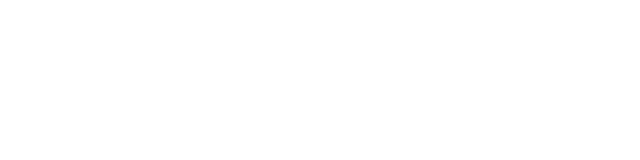
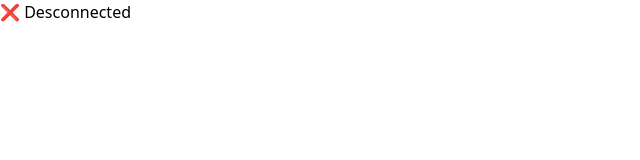
Before and after one commit to system-Barinda/React-project-of-learning, a React (Vite) app in the folder React_learning/: page / in a window 1280 px wide. Shown: the top 160 px of the page, without its empty margins (0-640 px from the left). Built offline with nearby package versions, Linux system fonts and the light colour scheme.

Commit message:
chore:done to make it better

```diff
--- a/React_learning/src/page/StatusBar.jsx
+++ b/React_learning/src/page/StatusBar.jsx
@@ -1,7 +1,7 @@
 import { useState, useEffect } from "react";
 
 export default function StatusBar(){
-    const[isOnline,setIsOnline] = useState(true)
+    const[isOnline,setIsOnline] = useState(false)
 
     useEffect(() => {
         function handleOnline(){
@@ -10,5 +10,14 @@ export default function StatusBar(){
         function handleOffline(){
             setIsOnline(false);
         }
-    })
+        window.addEventListener('online',handleOnline);
+        window.addEventListener('offline',handleOffline);
+
+        return () => {
+            window.removeEventListener('online',handleOnline);
+            window.removeEventListener('offline',handleOffline);
+        }
+    },[]);
+
+    return <h1>{isOnline ? '👨‍🏫 online' : '❌ Desconnected'}</h1>
 }
```
